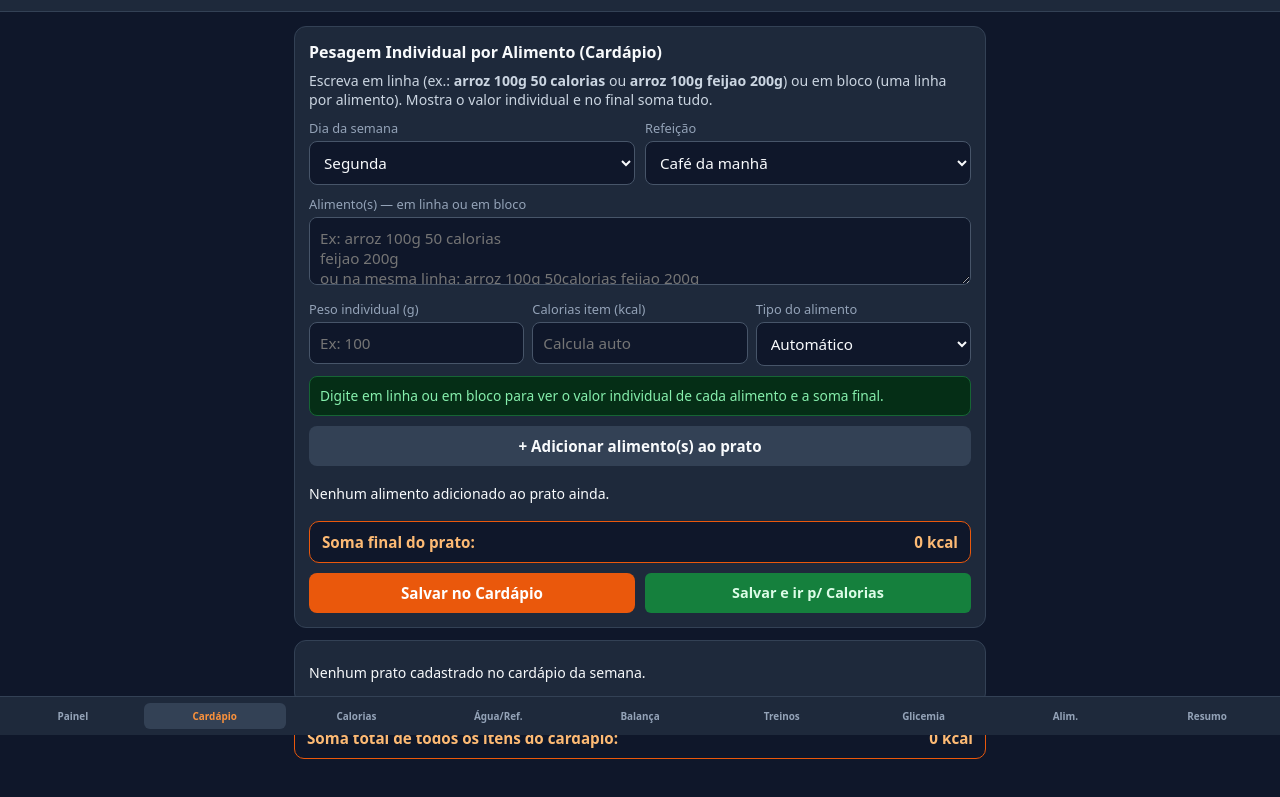
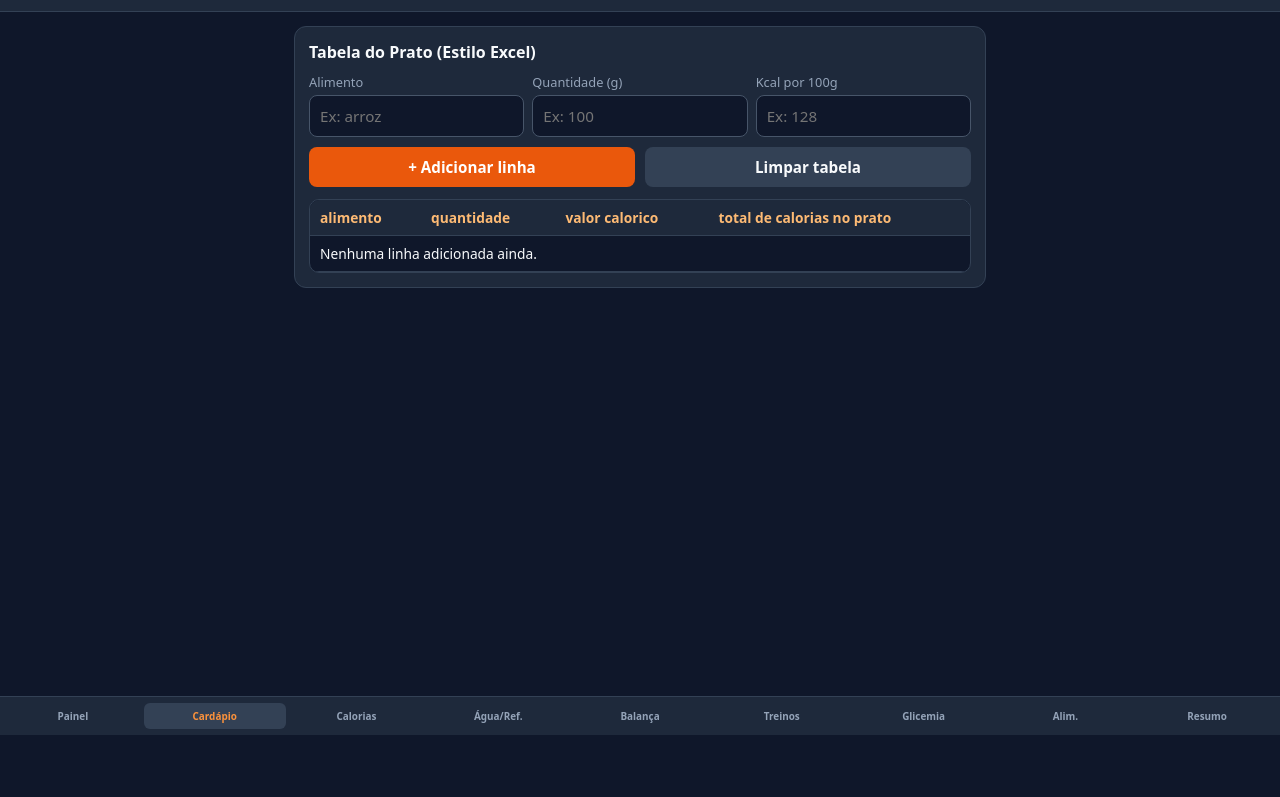
Before and after one commit to kadu06336/fire-fit, a plain HTML site: page templates/index.html in a window 1280 px wide. Both pictures are taken after a click on the button "Cardápio". Shown: the part 65-862 px from the top of the page. After the commit the page ends 800 px from the top, so only its background shows below. Drawn offline with Linux system fonts and the light colour scheme.

Commit message:
Simplifica aba Cardapio para tabela estilo Excel linha a linha

```diff
--- a/templates/index.html
+++ b/templates/index.html
@@ -146,80 +146,43 @@
 
     <section id="aba-cardapio" class="aba">
       <div class="card">
-        <div style="font-weight:700; font-size:1rem; margin-bottom:8px;">Pesagem Individual por Alimento (Cardápio)</div>
-        <div class="sub" style="margin-bottom:10px;">Escreva em linha (ex.: <b>arroz 100g 50 calorias</b> ou <b>arroz 100g feijao 200g</b>) ou em bloco (uma linha por alimento). Mostra o valor individual e no final soma tudo.</div>
+        <div style="font-weight:700; font-size:1rem; margin-bottom:10px;">Tabela do Prato (Estilo Excel)</div>
+
+        <div class="grid-3">
+          <div>
+            <label for="ex-alimento">Alimento</label>
+            <input id="ex-alimento" type="text" placeholder="Ex: arroz" />
+          </div>
+          <div>
+            <label for="ex-gramas">Quantidade (g)</label>
+            <input id="ex-gramas" type="number" step="1" inputmode="decimal" placeholder="Ex: 100" />
+          </div>
+          <div>
+            <label for="ex-kcal100">Kcal por 100g</label>
+            <input id="ex-kcal100" type="number" step="1" inputmode="decimal" placeholder="Ex: 128" />
+          </div>
+        </div>
 
         <div class="grid-2">
-          <div>
-            <label for="prato-dia">Dia da semana</label>
-            <select id="prato-dia">
-              <option value="Segunda">Segunda</option>
-              <option value="Terça">Terça</option>
-              <option value="Quarta">Quarta</option>
-              <option value="Quinta">Quinta</option>
-              <option value="Sexta">Sexta</option>
-              <option value="Sábado">Sábado</option>
-              <option value="Domingo">Domingo</option>
-            </select>
-          </div>
-          <div>
-            <label for="prato-refeicao">Refeição</label>
-            <select id="prato-refeicao">
-              <option value="Café da manhã">Café da manhã</option>
-              <option value="Almoço">Almoço</option>
-              <option value="Lanche da tarde">Lanche da tarde</option>
-              <option value="Jantar">Jantar</option>
-            </select>
-          </div>
-        </div>
-
-        <label for="porcao-alimento">Alimento(s) — em linha ou em bloco</label>
-        <textarea id="porcao-alimento" placeholder="Ex: arroz 100g 50 calorias&#10;feijao 200g&#10;ou na mesma linha: arroz 100g 50calorias feijao 200g" oninput="atualizarPreviewPorcao()"></textarea>
-
-        <div class="grid-3">
-          <div>
-            <label for="porcao-qtd">Peso individual (g)</label>
-            <input id="porcao-qtd" type="number" step="1" inputmode="decimal" placeholder="Ex: 100" oninput="atualizarPreviewPorcao()" />
-          </div>
-          <div>
-            <label for="porcao-kcal">Calorias item (kcal)</label>
-            <input id="porcao-kcal" type="number" inputmode="numeric" placeholder="Calcula auto" oninput="marcarKcalManual('porcao')" />
-          </div>
-          <div>
-            <label for="porcao-saude">Tipo do alimento</label>
-            <select id="porcao-saude">
-              <option value="auto">Automático</option>
-              <option value="saudavel">Saudável</option>
-              <option value="nao_saudavel">Não saudável</option>
-            </select>
-          </div>
-        </div>
-
-        <div class="calc-preview" id="porcao-preview">Digite em linha ou em bloco para ver o valor individual de cada alimento e a soma final.</div>
-        <button type="button" class="btn-sec" style="margin-bottom:10px;" onclick="adicionarPorcaoAoPrato()">+ Adicionar alimento(s) ao prato</button>
-
-        <div id="lista-porcoes-rascunho">
-          <div class="item"><span>Nenhum alimento adicionado ao prato ainda.</span></div>
-        </div>
-
-        <div class="soma-prato-box">
-          <span>Soma final do prato:</span>
-          <span id="soma-prato-kcal">0 kcal</span>
-        </div>
-
-        <div class="grid-2">
-          <button type="button" onclick="salvarPratoNoCardapio(false)">Salvar no Cardápio</button>
-          <button type="button" class="btn-ok" style="width:100%; margin-left:0; padding:10px; font-size:0.9rem;" onclick="salvarPratoNoCardapio(true)">Salvar e ir p/ Calorias</button>
-        </div>
-      </div>
-
-      <div class="card" id="lista-cardapio-semana">
-        <div class="item"><span>Nenhum prato cadastrado no cardápio da semana.</span></div>
-      </div>
-
-      <div class="soma-prato-box" id="cardapio-soma-geral-box">
-        <span>Soma total de todos os itens do cardápio:</span>
-        <span id="cardapio-soma-geral-kcal">0 kcal</span>
+          <button type="button" onclick="addLinhaExcel()">+ Adicionar linha</button>
+          <button type="button" class="btn-sec" onclick="limparLinhasExcel()">Limpar tabela</button>
+        </div>
+
+        <div class="excel-box" style="margin-top:12px;">
+          <table class="excel-tab">
+            <thead>
+              <tr>
+                <th>alimento</th>
+                <th>quantidade</th>
+                <th>valor calorico</th>
+                <th>total de calorias no prato</th>
+              </tr>
+            </thead>
+            <tbody id="excel-linhas-body">
+              <tr><td colspan="4">Nenhuma linha adicionada ainda.</td></tr>
+            </tbody>
+          </table>
+        </div>
       </div>
     </section>
 
@@ -2192,5 +2155,83 @@ window.somarFacil = function(itens) {
 })();
 </script>
 
+<script id="firefit-excel-simples">
+(function() {
+  var linhasPrato = [];
+
+  window.addLinhaExcel = function() {
+    var nomeEl = document.getElementById("ex-alimento");
+    var gramasEl = document.getElementById("ex-gramas");
+    var kcal100El = document.getElementById("ex-kcal100");
+    if (!nomeEl || !gramasEl || !kcal100El) return;
+
+    var alimento = (nomeEl.value || "").trim();
+    var gramas = parseFloat(String(gramasEl.value || "").replace(",", "."));
+    var kcal100 = parseFloat(String(kcal100El.value || "").replace(",", "."));
+
+    if (!alimento || isNaN(gramas) || gramas <= 0 || isNaN(kcal100) || kcal100 < 0) return;
+
+    var valorCalorico = Math.round((gramas / 100) * kcal100);
+    linhasPrato.push({
+      alimento: alimento,
+      gramas: gramas,
+      valorCalorico: valorCalorico
+    });
+
+    nomeEl.value = "";
+    gramasEl.value = "";
+    kcal100El.value = "";
+    nomeEl.focus();
+    renderExcelPrato();
+  };
+
+  window.limparLinhasExcel = function() {
+    linhasPrato = [];
+    renderExcelPrato();
+  };
+
+  window.removerLinhaExcel = function(idx) {
+    linhasPrato.splice(idx, 1);
+    renderExcelPrato();
+  };
+
+  function renderExcelPrato() {
+    var tbody = document.getElementById("excel-linhas-body");
+    if (!tbody) return;
+
+    if (!linhasPrato.length) {
+      tbody.innerHTML = "<tr><td colspan='4'>Nenhuma linha adicionada ainda.</td></tr>";
+      return;
+    }
+
+    var totalKcal = 0;
+    var totalGramas = 0;
+    var html = "";
+
+    for (var i = 0; i < linhasPrato.length; i++) {
+      var item = linhasPrato[i];
+      totalGramas += item.gramas;
+      totalKcal += item.valorCalorico;
+      html += "<tr>" +
+        "<td>" + item.alimento + " <button type='button' class='btn-del' style='padding:2px 6px;font-size:0.7rem;' onclick='removerLinhaExcel(" + i + ")'>x</button></td>" +
+        "<td>" + item.gramas + "g</td>" +
+        "<td>" + item.valorCalorico + " kcal</td>" +
+        "<td>-</td>" +
+        "</tr>";
+    }
+
+    html += "<tr class='total-row'>" +
+      "<td>Total no prato</td>" +
+      "<td>" + totalGramas + "g</td>" +
+      "<td>-</td>" +
+      "<td>" + totalKcal + " kcal</td>" +
+      "</tr>";
+
+    tbody.innerHTML = html;
+  }
+
+  document.addEventListener("DOMContentLoaded", renderExcelPrato);
+})();
+</script>
 </body>
 </html>
```
Also changed, not shown: index.html (+113 -72 lines).
